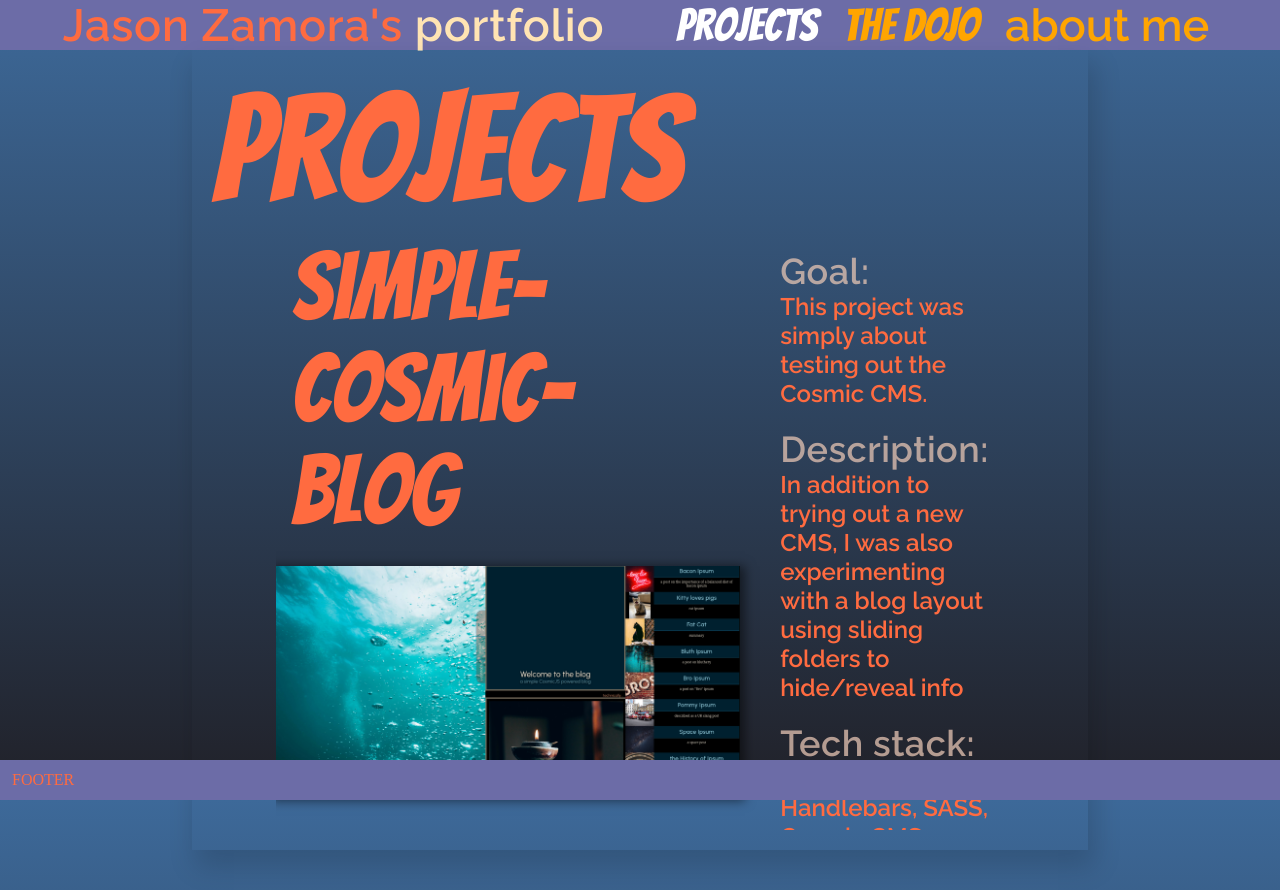
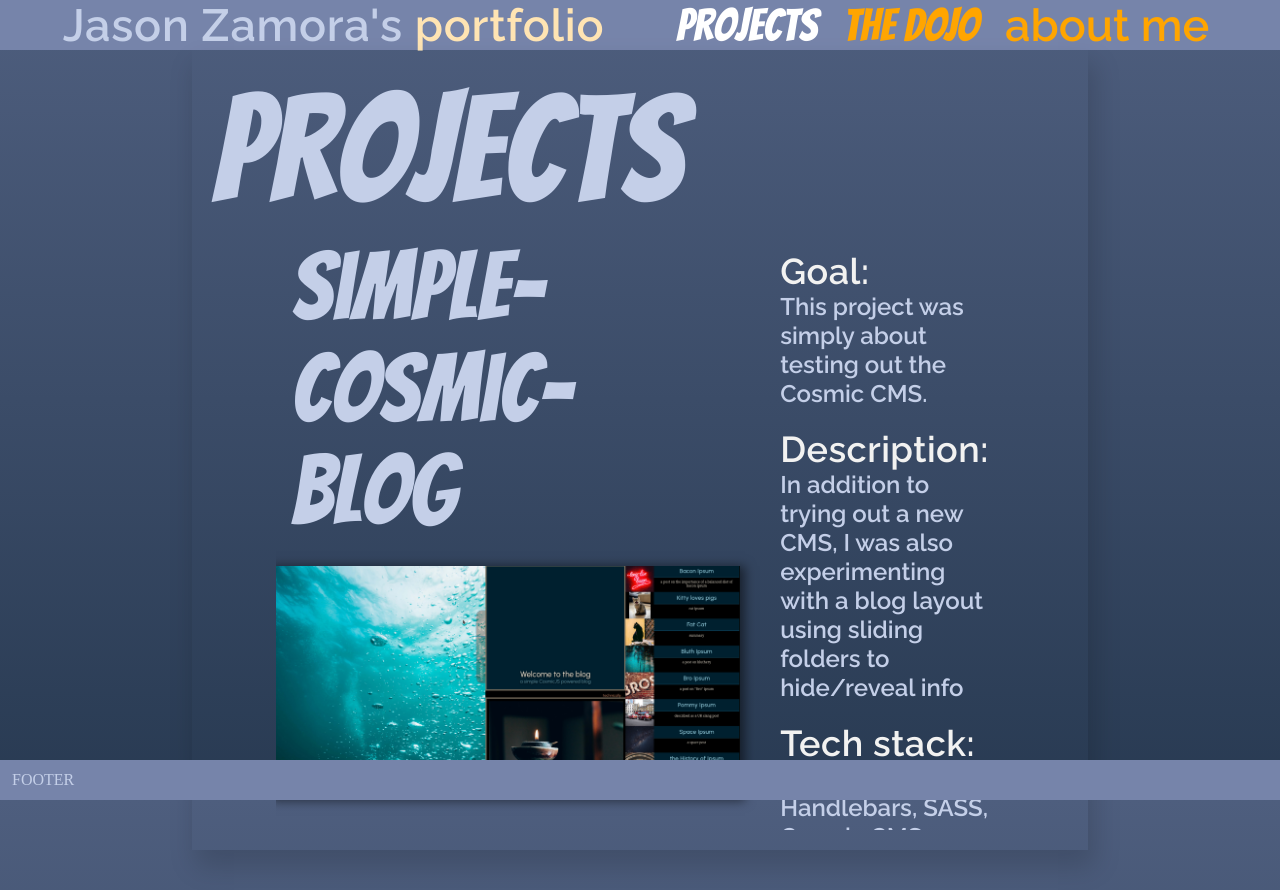
Before and after one commit to GSdaBlessedFist/Portfolio_version2, a React (Create React App) app: page /projects in a window 1280 px wide. Built offline with nearby package versions, Linux system fonts and the light colour scheme.

Commit message:
1) adjust color palette

```diff
--- a/src/aboutMeInfo.js
+++ b/src/aboutMeInfo.js
@@ -1,6 +1,6 @@
 const personalText = "Lorem ipsum, dolor sit amet consectetur adipisicing elit. Porro at architecto possimus accusamus illum dolorem voluptatibus id eaque corrupti ut, odio dignissimos laudantium in temporibus repellat, nobis fuga tempora quae magni? Consectetur ad temporibus sed voluptas placeat corrupti nobis aspernatur culpa ex impedit, dignissimos, doloremque, unde corporis. Sapiente aspernatur, delectus.";
 
-const professionalText = "I have 10 years of customer support experience assisting via email/chat/phone. I have worked with HTML, CSS, Javascript for the greater part of 6yrs and am an aspiring full stack developer. In my experience, I frequently work with Node.js, Express, MongoDB, MySQL, Handlebars.js, Socket.io, GSAP (library),React, and Sass. I'm also familiar with versioning via Git and API creation. In addition to my focus on web development technology, I'm also skilled at vector/raster design, using Illustrator/Inkscape and SVG, in general. On my spare time, if I'm not learning or working on one of several web-based projects, I'm improving my illustration skills. As a developer, I seek to be the 'glue' between front/ backend teams. My current endeavors are focused on gaining proficiency on GraphQL both front and backend..NOTE: I, unfortunately ,do not have professional work experience just yet but I do work well with teams.";
+const professionalText = "I have 10 years of customer support experience assisting via email/chat/phone. I have worked with HTML, CSS, Javascript for the greater part of 7yrs and am an aspiring full stack developer. In my experience, I frequently work with Node.js, Express, MongoDB, MySQL, Handlebars.js, Socket.io, GSAP (library),React, and Sass. I'm also familiar with versioning via Git and API creation. In addition to my focus on web development technology, I'm also skilled at vector/raster design, using Illustrator/Inkscape and SVG, in general. On my spare time, if I'm not learning or working on one of several web-based projects, I'm improving my illustration skills. As a developer, I seek to be the 'glue' between front/ backend teams. My current endeavors are focused on gaining proficiency on GraphQL both front and backend..NOTE: I, unfortunately ,do not have professional work experience just yet but I do work well with teams.";
 
 const aboutMeInfo = [
     {name: "html", logo: "url"},
--- a/src/global.scss
+++ b/src/global.scss
@@ -9,11 +9,11 @@
 }
 
 :root{
-	--bgLight: hsl(240, 25%, 54%);/*teal*/
-	--bg: #3d6999;/*hsl(240, 25%, 34%);teal*/
-	--bgDark: hsl(240, 10%, 14%);/*teal*/
-	--menuLetters: #ff6b40;/*hsla(20,50%,60%,1); hsla(22,100%,50%,.75)*/
-	--highlightMenuLetters: hsla(20,50%,80%,.75);/*hsla(22,100%,70%,.75)*/
+	--bgLight: #7684AA;
+	--bg: #4E5E7E;	/*keep*/
+	--bgDark: #283A52;/*teal*/
+	--menuLetters: #C4CFE8;/*hsla(20,50%,60%,1); hsla(22,100%,50%,.75)*/
+	--highlightMenuLetters: #F2F2F1;/*hsla(22,100%,70%,.75)*/
 }
 
 $bg : var(--bg);
--- a/src/projectInfo.js
+++ b/src/projectInfo.js
@@ -1,5 +1,15 @@
 
 const projectInfo = [
+	{
+		id: "bonsai-haiku",
+		name: "a-bonsai-haiku",
+		goal: "I wanted to create a minimalist yet interactive interface to present a haiku I found.",
+		description: "This page was created using the TailWindCSS library and animated with GSAP.",
+		techStack: "TailWindCSS, GSAP and SVG",
+		screenShot: "images/bonsai-haiku-screenshot.png",
+		url: "https://bonsai-haiku.herokuapp.com/",
+		git: "https://github.com/GSdaBlessedFist/bonsai-haiku"
+	},
 	{
 		id: "aftercall-excerpt",
 		name: "Aftercall-excerpt",
@@ -20,16 +30,6 @@ const projectInfo = [
 		url: "https://tmdb-movie-search-cxueep507-gsdablessedfist.vercel.app/",
 		git: "https://github.com/GSdaBlessedFist/TMDB-Movie-Search"
 	},
-	// {
-	// 	id: "beyond-the-keys",
-	// 	name: "Beyond-the-Keys: Binary Horrorcast",
-	// 	goal: "I wanted to create a minimalist interface for a horror story site.",
-	// 	description: "This Gatsby page is for a collection of upcoming stories and artwork. THe files are rendered using markdown syntax.",
-	// 	techStack: "SCSS, Gatsby and SVG",
-	// 	screenShot: "images/beyond-the-keys-screenshot.png",
-	// 	url: "https://codepen.io/GuyShifty/pen/xxYwOwK/?layout=left",
-	// 	git: "https://codepen.io/GuyShifty/pen/xxYwOwK/?layout=left"
-	// },
 	{
 		id: "simple-cosmic-blog",
 		name: "simple-cosmic-blog",
```
Also changed, not shown: public/images/bonsai-haiku-screenshot.png (added).
